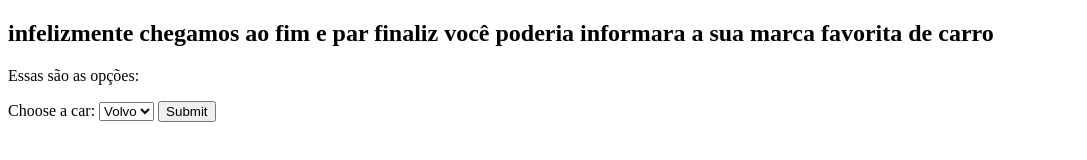
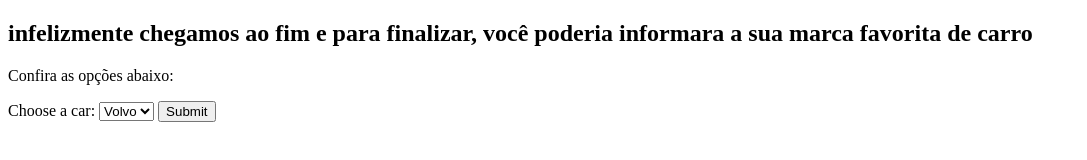
Before and after one commit to Alexandre-M-P-2008/Alexandre-M-P-2008.github.io, a plain HTML site: page segundo.html in a window 1280 px wide. Shown: the whole page, without its empty margins (0-1087 px from the left). Drawn offline with Linux system fonts and the light colour scheme.

Commit message:
Update segundo.html

```diff
--- a/segundo.html
+++ b/segundo.html
@@ -2,9 +2,9 @@
 <html>
 <body>
 
-<h2>infelizmente chegamos ao fim e par finaliz você poderia informara a sua marca favorita de carro</h2>
+<h2>infelizmente chegamos ao fim e para finalizar, você poderia informara a sua marca favorita de carro</h2>
 
-<p>Essas são as opções:</p>
+<p>Confira as opções abaixo:</p>
 
 <form action="index.html">
   <label for="cars">Choose a car:</label>
```
